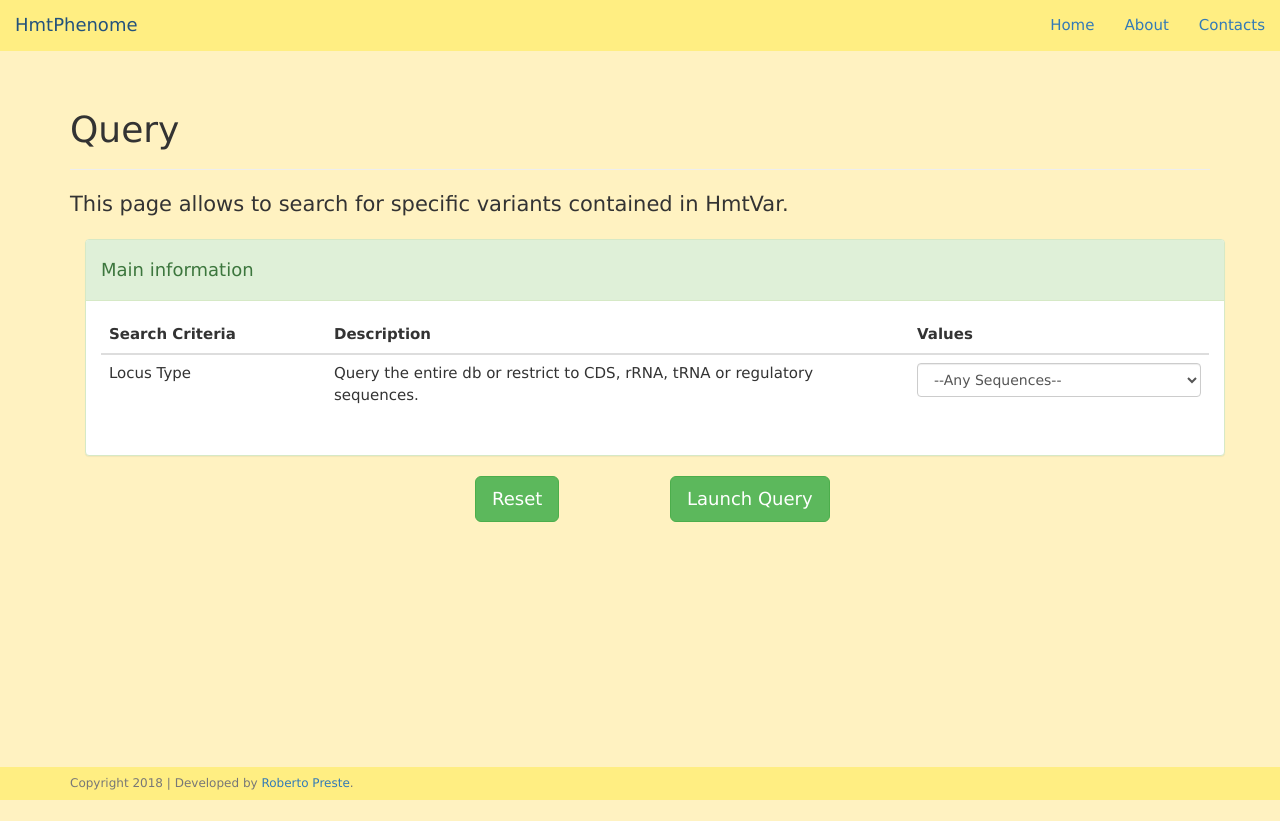
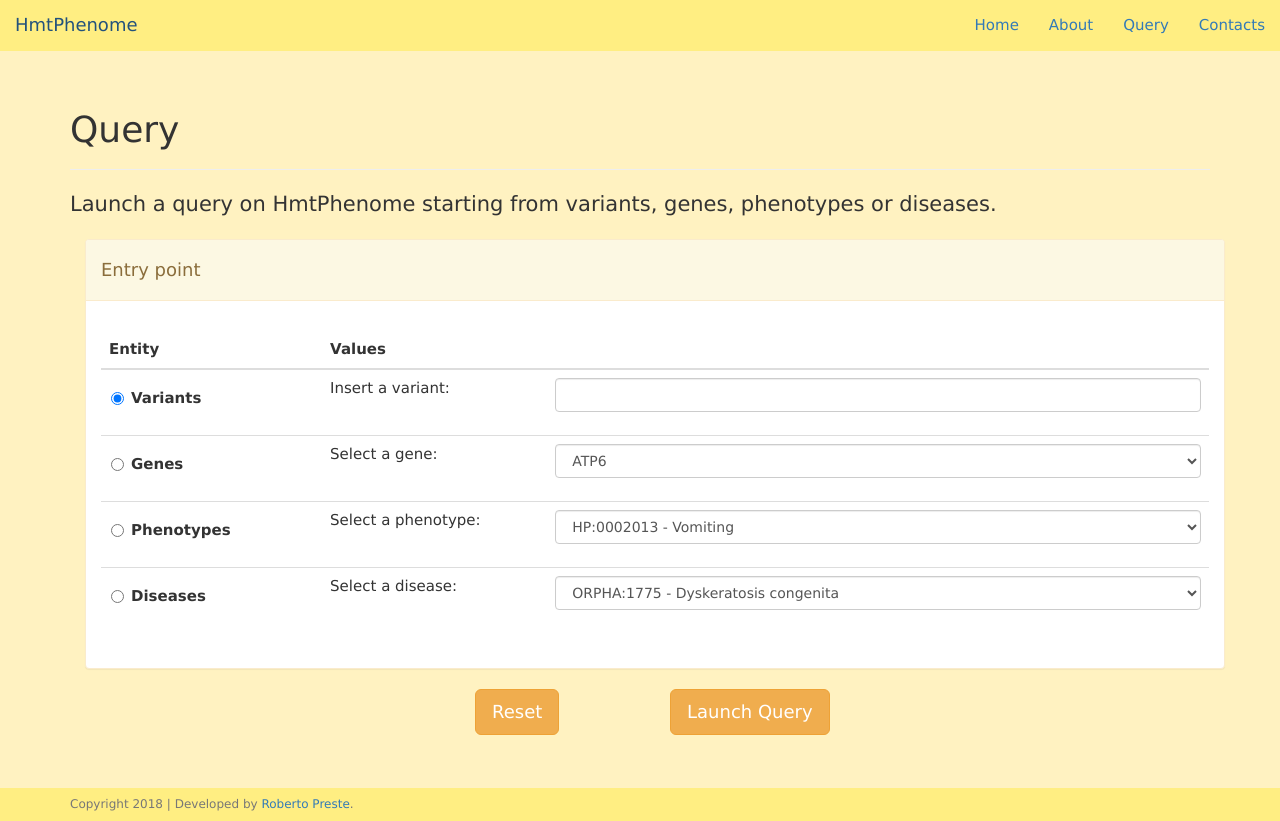
Before and after one commit to robertopreste/HmtPhenome, a Python web app: template app/templates/query.html in a window 1280 px wide. Before the commit the page ends 800 px from the top, so only its background shows below. Run offline with Jinja, Linux system fonts and the light colour scheme; the template is opened without the code that fills it, so the values that code supplies are empty; some libraries are stand-ins or nearby versions.

Commit message:
Add basic query options in web page

```diff
--- a/app/templates/navigation.html
+++ b/app/templates/navigation.html
@@ -15,7 +15,7 @@
                     <li><a href="{{ url_for('site.index') }}">Home</a></li>
                     <li><a href="{{ url_for('site.about') }}">About</a></li>
 {#                    <li><a href="{{ url_for('site.stats') }}">Statistics</a></li>#}
-{#                    <li><a href="{{ url_for('site.query') }}">Query</a></li>#}
+                    <li><a href="{{ url_for('site.query') }}">Query</a></li>
                     <li><a href="{{ url_for('site.contacts') }}">Contacts</a></li>
                 </ul>
             </div>
--- a/app/templates/query.html
+++ b/app/templates/query.html
@@ -8,7 +8,7 @@
             <h1>Query</h1>
         </div>
 
-        <p class="lead">This page allows to search for specific variants contained in HmtVar.</p>
+        <p class="lead">Launch a query on HmtPhenome starting from variants, genes, phenotypes or diseases.</p>
 
         <form action="/query" method="post" name="mainQuery" enctype="multipart/form-data">
 
@@ -33,10 +33,10 @@
 
                     {% endwith %}
 
-                <div class="panel panel-success">
+                <div class="panel panel-warning">
 
                     <div class="panel-heading">
-                        <h4>Main information</h4>
+                        <h4>Entry point</h4>
                     </div>
 
                     <div class="panel-body">
@@ -44,27 +44,93 @@
 
                         <thead>
                             <tr>
-                                <th style="min-width: 15em;">Search Criteria</th>
-                                <th>Description</th>
-                                <th style="min-width: 20em;">Values</th>
+                                <th>Entity</th>
+                                <th>Values</th>
+{#                                <th style="min-width: 15em;">Search Criteria</th>#}
+{#                                <th>Description</th>#}
+{#                                <th style="min-width: 20em;">Values</th>#}
                             </tr>
                         </thead>
 
                         <tbody>
-                        {# Group #}
+
+                            {# Group #}
+                            <div class="form-group">
                             <tr>
-                                <td>Locus Type</td>
-                                <td>Query the entire db or restrict to CDS, rRNA, tRNA or regulatory sequences.</td>
-                                <td><div class="form-group">
-                                    <select name="group" id="group" class="form-control" onchange="populateLoci(this.id, 'locus'); populatePathogenicity(this.id, 'pathogenicity')">
-                                        <option value="A" selected>--Any Sequences--</option>
-                                        <option value="CDS">Protein-Coding Sequences</option>
-                                        <option value="reg">Regulatory Sequences</option>
-                                        <option value="rRNA">rRNA</option>
-                                        <option value="tRNA">tRNA</option>
-                                    </select>
+                                <td style="padding-left: 30px;">
+                                    <label class="radio">
+                                        <input type="radio" name="entity" value="variant" checked>Variants
+                                    </label>
+                                </td>
+                                <td><div class="form-group row">
+                                    <div class="col-sm-3">Insert a variant:</div>
+                                    <div class="col-sm-9">
+                                        <input type="text" class="form-control" name="variant_input" id="variant_input">
+                                    </div>
                                 </div></td>
                             </tr>
+
+                            <tr>
+                                <td style="padding-left: 30px;">
+                                    <label class="radio">
+                                        <input type="radio" name="entity" value="gene">Genes
+                                    </label>
+                                </td>
+                                <td><div class="form-group row">
+                                    <div class="col-sm-3">Select a gene:</div>
+                                    <div class="col-sm-9">
+{#                                      TODO: qui bisogna mettere qualcosa che prenda la lista dei geni dal db  #}
+                                        <select class="form-control" name="gene_input" id="gene_input">
+                                            <option value="ATP6">ATP6</option>
+                                            <option value="ATP8">ATP8</option>
+                                            <option value="COX1">COX1</option>
+                                            <option value="COX2">COX2</option>
+                                            <option value="COX3">COX3</option>
+                                        </select>
+                                    </div>
+                                </div></td>
+                            </tr>
+
+                            <tr>
+                                <td style="padding-left: 30px;">
+                                    <label class="radio">
+                                        <input type="radio" name="entity" value="pheno">Phenotypes
+                                    </label>
+                                </td>
+                                <td><div class="form-group row">
+                                    <div class="col-sm-3">Select a phenotype:</div>
+                                    <div class="col-sm-9">
+{#                                      TODO: come rendere la lista dei fenotipi?  #}
+                                        <select class="form-control" name="pheno_input" id="pheno_input">
+                                            <option value="0002013">HP:0002013 - Vomiting</option>
+                                            <option value="0002014">HP:0002014 - Diarrhea</option>
+                                            <option value="0000921">HP:0000921 - Missing ribs</option>
+                                            <option value="0000028">HP:0000028 - Cryptorchidism</option>
+                                        </select>
+                                    </div>
+                                </div></td>
+                            </tr>
+
+                            <tr>
+                                <td style="padding-left: 30px;">
+                                    <label class="radio">
+                                        <input type="radio" name="entity" value="disease">Diseases
+                                    </label>
+                                </td>
+                                <td><div class="form-group row">
+                                    <div class="col-sm-3">Select a disease:</div>
+                                    <div class="col-sm-9">
+{#                                      TODO: come rendere la lista dei disease?  #}
+                                        <select class="form-control" name="disease_input" id="disease_input">
+                                            <option value="ORPHA:1775">ORPHA:1775 - Dyskeratosis congenita</option>
+                                            <option value="ORPHA:2704">ORPHA:2704 - Ochoa syndrome</option>
+                                            <option value="ORPHA:95">ORPHA:95 - Friedreich ataxia</option>
+                                            <option value="OMIM:102000">OMIM:102000 - ACROLEUKOPATHY, SYMMETRIC</option>
+                                        </select>
+                                    </div>
+                                </div></td>
+                            </tr>
+                            </div>
 
                         </tbody>
 
@@ -82,10 +148,10 @@
             <div class="row">
                 <div class="col-sm-4">&nbsp;</div>
                 <div class="col-sm-2 center">
-                    <button type="reset" class="btn btn-success btn-lg">Reset</button>
+                    <button type="reset" class="btn btn-warning btn-lg">Reset</button>
                 </div>
                 <div class="col-sm-2 center">
-                    <button type="submit" class="btn btn-success btn-lg">Launch Query</button>
+                    <button type="submit" class="btn btn-warning btn-lg">Launch Query</button>
                 </div>
                 <div class="col-sm-4">&nbsp;</div>
             </div>
```
